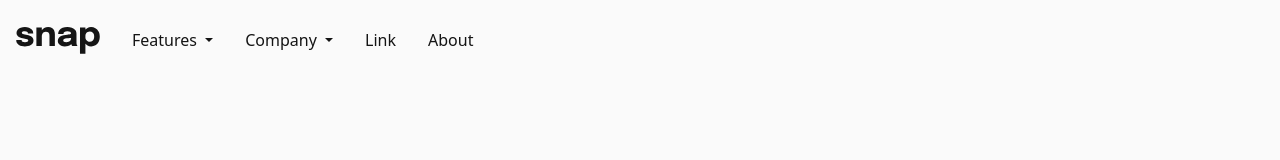
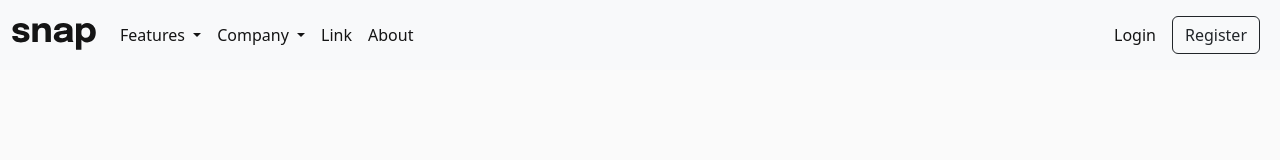
Before and after one commit to tdgog/FC_BootstrapNavbar, a plain HTML site: page index.html in a window 1280 px wide. Drawn offline with nearby package versions, Linux system fonts and the light colour scheme.

Commit message:
updated navbar

```diff
--- a/index.css
+++ b/index.css
@@ -74,3 +74,11 @@ a {
     width: 18px;
     margin-right: 20px;
 }
+
+.login-parent {
+    display: flex;
+}
+
+.login {
+    align-self: center;
+}
--- a/index.html
+++ b/index.html
@@ -1,38 +1,48 @@
 <!DOCTYPE html>
 <html lang="en">
+
 <head>
   <meta charset="UTF-8">
-  <meta name="viewport" content="width=device-width, initial-scale=1.0"> <!-- displays site properly based on user's device -->
+  <meta name="viewport" content="width=device-width, initial-scale=1.0">
+  <!-- displays site properly based on user's device -->
 
   <link rel="icon" type="image/png" sizes="32x32" href="./images/favicon-32x32.png">
-  <link href="https://cdn.jsdelivr.net/npm/bootstrap@5.2.1/dist/css/bootstrap.min.css" rel="stylesheet" integrity="sha384-iYQeCzEYFbKjA/T2uDLTpkwGzCiq6soy8tYaI1GyVh/UjpbCx/TYkiZhlZB6+fzT" crossorigin="anonymous">
-  <script src="https://cdn.jsdelivr.net/npm/bootstrap@5.2.1/dist/js/bootstrap.bundle.min.js" integrity="sha384-u1OknCvxWvY5kfmNBILK2hRnQC3Pr17a+RTT6rIHI7NnikvbZlHgTPOOmMi466C8" crossorigin="anonymous"></script>
+  <link href="https://cdn.jsdelivr.net/npm/bootstrap@5.2.1/dist/css/bootstrap.min.css" rel="stylesheet"
+    integrity="sha384-iYQeCzEYFbKjA/T2uDLTpkwGzCiq6soy8tYaI1GyVh/UjpbCx/TYkiZhlZB6+fzT" crossorigin="anonymous">
+  <script src="https://cdn.jsdelivr.net/npm/bootstrap@5.2.1/dist/js/bootstrap.bundle.min.js"
+    integrity="sha384-u1OknCvxWvY5kfmNBILK2hRnQC3Pr17a+RTT6rIHI7NnikvbZlHgTPOOmMi466C8"
+    crossorigin="anonymous"></script>
   <link rel="stylesheet" type="text/css" href="index.css">
 
   <title>Epic Gamer Moment</title>
 
   <!-- Feel free to remove these styles or customise in your own stylesheet 👍 -->
   <style>
-    .attribution { font-size: 11px; text-align: center; }
-    .attribution a { color: hsl(228, 45%, 44%); }
+    .attribution {
+      font-size: 11px;
+      text-align: center;
+    }
+
+    .attribution a {
+      color: hsl(228, 45%, 44%);
+    }
   </style>
 </head>
+
 <body>
-  <ul class="nav nav-pills navigation">
-    <li class="nav-item">
-      <a class="nav-link hyperlink-color" href="#">
-        <img src="./images/logo.svg" alt="logo">
-      </a>
-    </li>
-
+  <!-- Navbar -->
+  <nav class="navbar navbar-expand-lg navbar-light bg-light">
+    <div class="container-fluid">
+      <a class="navbar-brand" href="#"><img src="./images/logo.svg" alt="logo"></a>
+      <button class="navbar-toggler" type="button" data-bs-toggle="collapse" data-bs-target="#navbarSupportedContent"
+        aria-controls="navbarSupportedContent" aria-expanded="false" aria-label="Toggle navigation">
+        <span class="navbar-toggler-icon"></span>
+      </button>
+      <div class="collapse navbar-collapse" id="navbarSupportedContent">
+        <ul class="navbar-nav me-auto mb-2 mb-lg-0">
           <li class="nav-item dropdown">
-      <a
-        class="nav-link dropdown-toggle hyperlink-color"
-        data-bs-toggle="dropdown"
-        href="#"
-        role="button"
-        aria-expanded="false"
-      >
+            <a class="nav-link dropdown-toggle hyperlink-color" data-bs-toggle="dropdown" href="#" role="button"
+              aria-expanded="false">
               Features
             </a>
             <ul class="dropdown-menu dropdown-features dropdown-border">
@@ -63,13 +73,8 @@
             </ul>
           </li>
           <li class="nav-item dropdown">
-      <a
-        class="nav-link dropdown-toggle hyperlink-color"
-        data-bs-toggle="dropdown"
-        href="#"
-        role="button"
-        aria-expanded="false"
-      >
+            <a class="nav-link dropdown-toggle hyperlink-color" data-bs-toggle="dropdown" href="#" role="button"
+              aria-expanded="false">
               Company
             </a>
             <ul class="dropdown-menu dropdown-company dropdown-border">
@@ -85,5 +90,20 @@
             <a class="nav-link hyperlink-color" href="#">About</a>
           </li>
         </ul>
+        <ul class="navbar-nav login-parent">
+          <li class="nav-item login">
+            <a class="nav-link hyperlink-color" href="#" style="">Login</a>
+          </li>
+          <li class="nav-item">
+            <a class="nav-link hyperlink-color" href="#">
+              <div class="btn btn-outline-dark">Register</div>
+            </a>
+          </li>
+        </ul>
+      </div>
+    </div>
+  </nav>
+
+  <!-- Actual website -->
 </body>
 </html>
```
Lines whose indentation alone changed are shown as unchanged.
